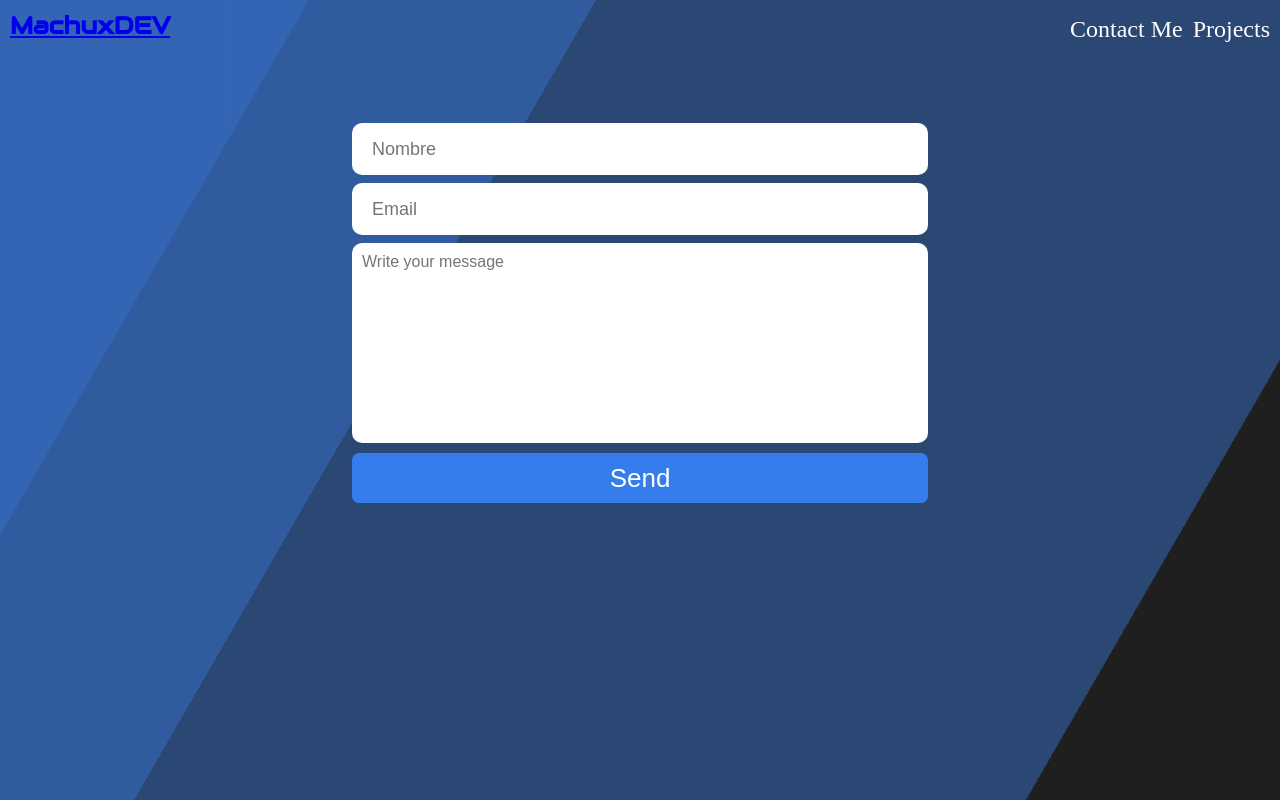
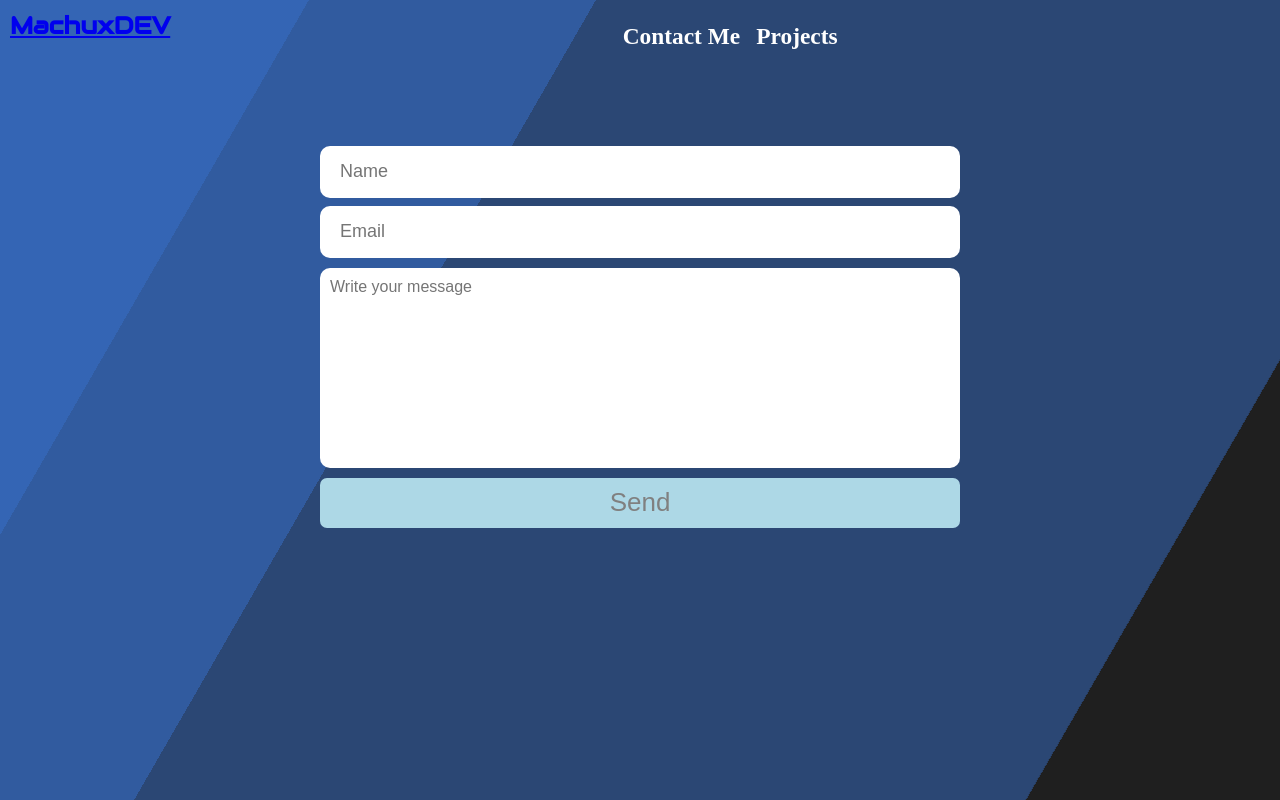
Before and after one commit to machux21/PortfolioFinal, a React (Vite) app: page /contact in a window 1280 px wide. Built offline with nearby package versions, Linux system fonts and the light colour scheme.

Commit message:
form working

```diff
--- a/package.json
+++ b/package.json
@@ -12,6 +12,7 @@
     "@emotion/styled": "^11.8.1",
     "@mui/material": "^5.4.4",
     "animate.css": "^4.1.1",
+    "emailjs-com": "^3.2.0",
     "react": "^17.0.2",
     "react-dom": "^17.0.2",
     "react-router-dom": "^6.2.1"
--- a/src/Components/Contact.jsx
+++ b/src/Components/Contact.jsx
@@ -1,37 +1,125 @@
-import React from "react";
+import React, { useState } from "react";
 import Box from "@mui/material/Box";
 import { styled } from "@mui/material/styles";
+import validation from "../validation";
 
+const initialForm = {
+	name: "",
+	email: "",
+	message: "",
+};
 
 const Contact = () => {
+	const [form, setForm] = useState(initialForm);
+	const [loading, setLoading] = useState(false);
+	const [errors, setErrors] = useState(initialForm);
+	const [response, setResponse] = useState(null);
+	const handleChange = (e) => {
+		const { name, value } = e.target;
+		setForm({ ...form, [name]: value });
+	};
+	const handleBlur = (e) => {
+		handleChange(e);
+		setErrors(validation(form));
+	};
+	const handleKeyUp = (e) => {
+		handleChange(e);
+		setErrors(validation(form));
+	};
+	const handleSubmit = (e) => {
+		e.preventDefault();
+		setLoading(true);
+		fetch("https://formsubmit.co/ajax/ebc7d088d5e53ab272f07a91389e03fa", {
+			method: "POST",
+			headers: {
+				"Content-Type": "application/json",
+				Accept: "application/json",
+			},
+			body: JSON.stringify(form),
+		})
+			.then((response) => response.json())
+			.then((data) => {
+				setLoading(false);
+				setResponse(data);
+				setTimeout(() => {
+					setResponse(null);
+				}, 5000);
+			})
+			.catch((error) => console.log(error));
+
+		setForm(initialForm);
+		setErrors(initialForm);
+	};
+	console.log(response);
 	return (
+		<Box>
 			<Box
 				sx={{
-				width: "100vw",
+					width: { xs: "90vw", md: "50vw" },
 					margin: "0 auto",
+					mt: {xs: 2 , md: 8},
 				}}
 			>
-			<Box
-				variant="form"
-				sx={{
-					width: { xs: "90vw", md: "45vw" },
-					margin: "0 auto",
-					mt: 8,
+				<form
+					onSubmit={handleSubmit}
+					style={{
+						width: "100%",
 						display: "flex",
 						flexDirection: "column",
-					justifyContent: "center",
 					}}
 				>
-				<Input type="text" placeholder="Nombre" required />
-				<Input type="email" placeholder="Email" required />
+					<Input
+						type="text"
+						name="name"
+						placeholder="Name"
+						value={form.name}
+						onChange={handleChange}
+						onKeyUp={handleKeyUp}
+						onBlur={handleBlur}
+						required
+					/>
+					{errors.name && <ErrorMessage>{errors.name}</ErrorMessage>}
+					<Input
+						type="email"
+						name="email"
+						placeholder="Email"
+						value={form.email}
+						onChange={handleChange}
+						onKeyUp={handleKeyUp}
+						onBlur={handleBlur}
+						required
+					/>
+					{errors.email && (
+						<ErrorMessage>{errors.email}</ErrorMessage>
+					)}
 					<Textarea
-					name="message"
 						cols="30"
 						rows="10"
+						name="message"
+						value={form.message}
 						placeholder="Write your message"
+						onChange={handleChange}
+						onBlur={handleBlur}
+						onKeyUp={handleKeyUp}
 						required
 					/>
-				<Button type="submit">Send</Button>
+					{errors.message && (
+						<ErrorMessage>{errors.message}</ErrorMessage>
+					)}
+					<Button
+						disabled={
+							Object.entries(errors).length === 0 ? false : true
+						}
+						type="submit"
+					>
+						{loading ? "Loading" : "Send"}
+					</Button>
+				</form>
+				{response ? (
+					<SuccessfulMessage>
+						{response.message}
+					</SuccessfulMessage>
+				) : null}
 			</Box>
 		</Box>
 	);
@@ -40,11 +128,30 @@ const Contact = () => {
 export default Contact;
 
 //STYLED COMPONENTS
+const SuccessfulMessage = styled('div')`
+	height: 60px;
+	background-color: green;
+	color: white;
+	padding: 5px;
+	border-radius: 8px;
+	line-height: 60px;
+	text-align: center;
+	font-size: 20px;
+`
+const ErrorMessage = styled("p")`
+	background-color: #e62020;
+	color: white;
+	font-size: 20px;
+	border-radius: 10px;
+	padding: 4px;
+	margin: 5px 0 5px 0;
+`;
 const Input = styled("input")`
 	margin: 0;
-	margin-bottom: 8px;
+	margin-top: 8px;
 	height: 50px;
 	font-size: 18px;
+	border: none;
 	border-radius: 10px;
 	padding-left: 20px;
 	border: none;
@@ -56,16 +163,21 @@ const Input = styled("input")`
 const Button = styled("button")`
 	width: 100%;
 	height: 50px;
-	margin: 0 auto;
+	margin: 10px 0 10px 0;
 	border: none;
 	border-radius: 7px;
 	background-color: #357ded;
 	color: white;
 	transition: 0.2s;
 	&:hover {
-		background-color: lightblue;
+		background-color: #5A92ED;
 		color: #192a45;
 		cursor: pointer;
+	}
+	&:disabled {
+		background-color: lightblue;
+		color: grey;
+		cursor: auto;
 	}
 `;
 const Textarea = styled("textarea")`
@@ -73,7 +185,7 @@ const Textarea = styled("textarea")`
 	border: none;
 	resize: none;
 	padding: 10px;
-	margin-bottom: 10px;
+	margin-top: 10px;
 	font-family: arial;
 	font-size: 16px;
 	&:focus {
--- a/src/Components/Navbar.jsx
+++ b/src/Components/Navbar.jsx
@@ -1,24 +1,36 @@
 import React from "react";
-import Box from "@mui/material/Box";
+import { Stack, Box } from "@mui/material";
+
 import { Link } from "react-router-dom";
 import Styles from "./Navbar.module.css";
 const Navbar = () => {
   return (
     <Box
-      className={Styles.navbar}
-      component="nav" sx={{ width: "100vw" }}>
+      component="nav"
+      sx={{
+          width: "100vw",
+          display: "flex",
+          flexDirection: {xs: "column", md: "row"},
+          justifyContent: {xs: "space-around", md: "space-between"}
+        }}>
       <h1>
         <Link to="/">MachuxDEV</Link>
       </h1>
 
-      <ul className={Styles.items}>
-        <li>
-          <Link to="/contact">Contact Me</Link>
-        </li>
-        <li>
-          <Link to="/projects">Projects</Link>
-        </li>
-      </ul>
+      <Stack direction="row" sx={{margin: {xs: "0 auto"}}} spacing={2}>
+        <Link
+          style={{ textDecoration: "none", color: "white", fontSize: "20px" }}
+          to="/contact"
+        >
+          <h3>Contact Me</h3>
+        </Link>
+        <Link
+          style={{ textDecoration: "none", color: "white", fontSize: "20px" }}
+          to="/projects"
+        >
+          <h3>Projects</h3>
+        </Link>
+      </Stack>
     </Box>
   );
 };
--- /dev/null
+++ b/src/validation.js
@@ -0,0 +1,18 @@
+//regex for validation
+const regEmail = new RegExp(
+	/^(([^<>()[\]\\.,;:\s@"]+(\.[^<>()[\]\\.,;:\s@"]+)*)|(".+"))@((\[[0-9]{1,3}\.[0-9]{1,3}\.[0-9]{1,3}\.[0-9]{1,3}\])|(([a-zA-Z\-0-9]+\.)+[a-zA-Z]{2,}))$/
+);
+//validate function
+export default function validation(values) {
+	let errors = {};
+	if (values.name.length < 5 || values.name.length > 60) {
+		errors.name = "Name must contain between 5 and 60 characters";
+	}
+	if (!regEmail.test(values.email)) {
+		errors.email = "Wrong email";
+	}
+	if (values.message.length < 10 ||values.message.length > 500) {
+		errors.message = "Message must contain between 10 and 300 characters";
+	}
+	return errors;
+}
```
Also changed, not shown: src/useForm.js (deleted, +0 -68 lines), 1 other file (tests, documents, lock files or other folders). Lines whose indentation alone changed are shown as unchanged.
